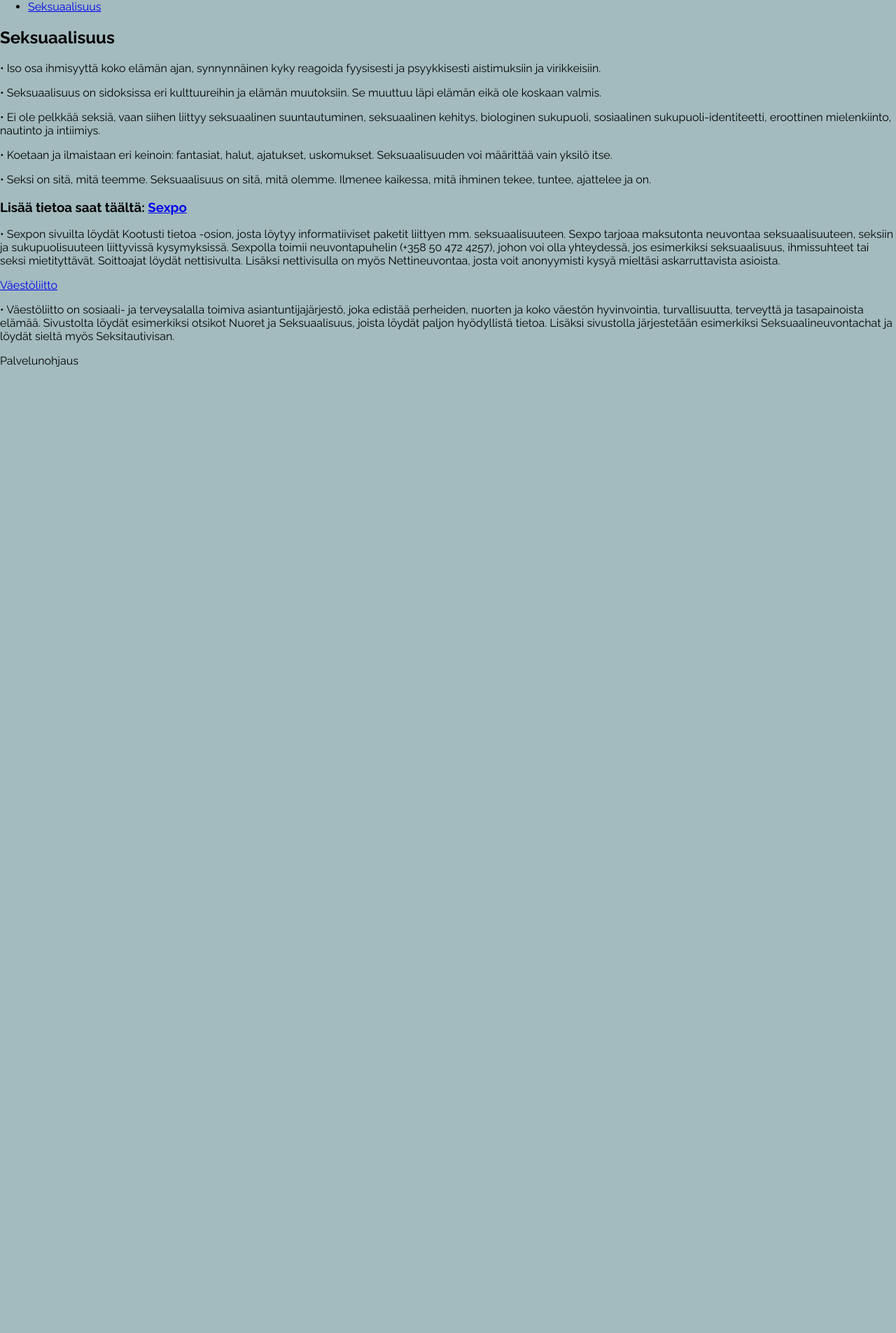
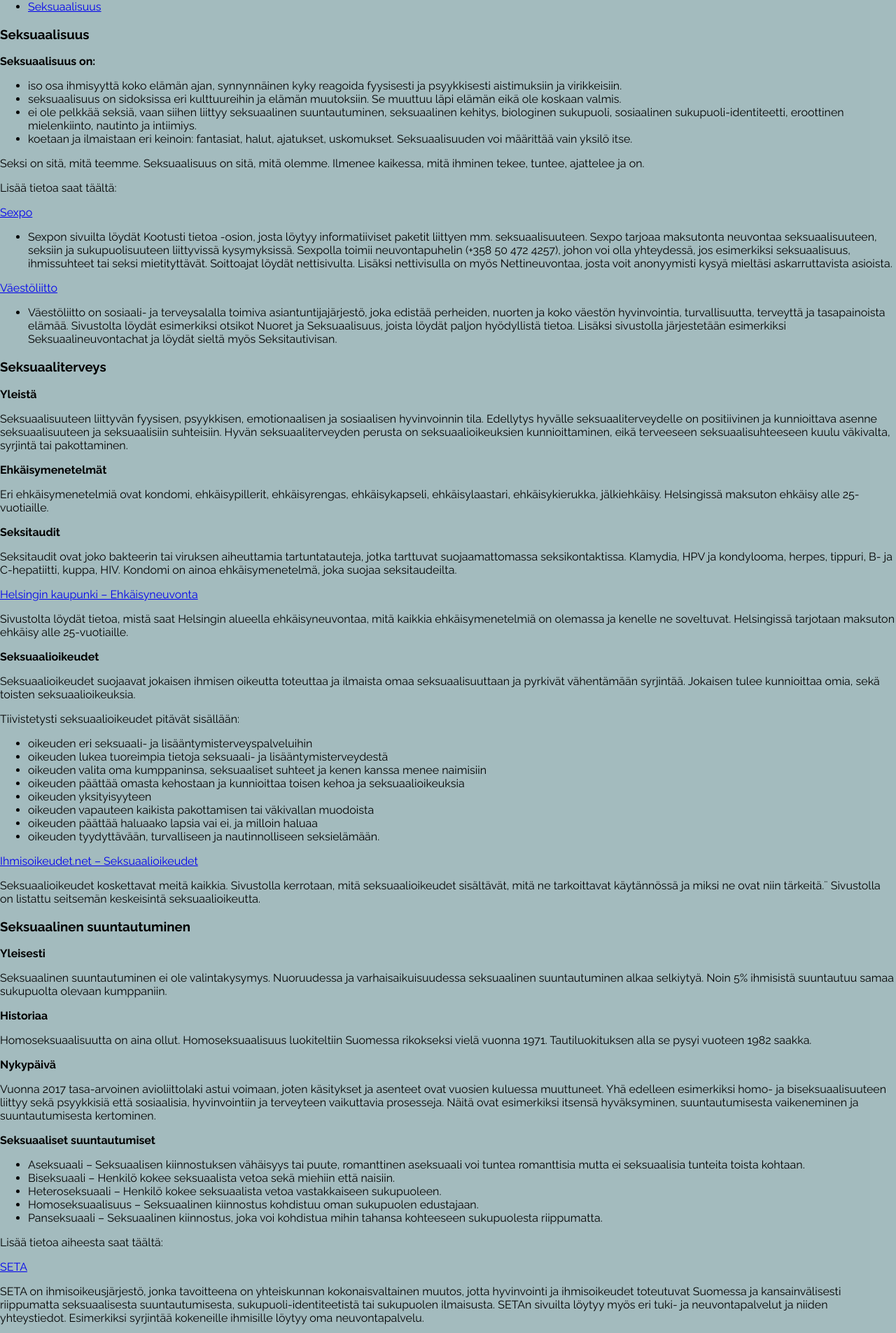
Before and after one commit to Kimmoto91/Niko-97-SPA-React-versio, a React app: page /seksuaalisuus in a window 1280 px wide. Shown: the part 2315-4220 px from the top of the page at 70% size. Before the commit the page ends 2840 px from the top, so only its background shows below. Built offline with nearby package versions, Linux system fonts and the light colour scheme.

Commit message:
Seksuaalisuus lisätty
Seksuaalisuuspaketit lisätty omalle sivulle.
Kyselyä ei.

```diff
--- a/src/containers/InfoKit/Seksuaalisuus.js
+++ b/src/containers/InfoKit/Seksuaalisuus.js
@@ -10,29 +10,109 @@ class Seksuaalisuus extends Component {
           return (
             <Aux>
             <div className="Home">
-              <h2>Seksuaalisuus</h2>
+            <h3>Seksuaalisuus</h3>
 
-                  <p>•	Iso osa ihmisyyttä koko elämän ajan, synnynnäinen kyky reagoida fyysisesti ja psyykkisesti aistimuksiin ja virikkeisiin.</p>
-                  <p>•	Seksuaalisuus on sidoksissa eri kulttuureihin ja elämän muutoksiin. Se muuttuu läpi elämän eikä ole koskaan valmis.</p>
-                  <p>•	Ei ole pelkkää seksiä, vaan siihen liittyy seksuaalinen suuntautuminen, seksuaalinen kehitys, biologinen sukupuoli,
-                        sosiaalinen sukupuoli-identiteetti, eroottinen mielenkiinto, nautinto ja intiimiys.</p>
-                  <p>•	Koetaan ja ilmaistaan eri keinoin: fantasiat, halut, ajatukset, uskomukset. Seksuaalisuuden voi määrittää vain yksilö itse.</p>
-                  <p>•	Seksi on sitä, mitä teemme. Seksuaalisuus on sitä, mitä olemme. Ilmenee kaikessa, mitä ihminen tekee, tuntee, ajattelee ja on.</p>
+            <strong>Seksuaalisuus on:</strong>
+            <ul>
+                    <li>iso osa ihmisyyttä koko elämän ajan, synnynnäinen kyky reagoida fyysisesti ja psyykkisesti aistimuksiin ja virikkeisiin.</li>
+                    <li>seksuaalisuus on sidoksissa eri kulttuureihin ja elämän muutoksiin. Se muuttuu läpi elämän eikä ole koskaan valmis.</li>
+                    <li>ei ole pelkkää seksiä, vaan siihen liittyy seksuaalinen suuntautuminen, seksuaalinen kehitys, biologinen sukupuoli,
+                        sosiaalinen sukupuoli-identiteetti, eroottinen mielenkiinto, nautinto ja intiimiys.</li>
+                    <li>koetaan ja ilmaistaan eri keinoin: fantasiat, halut, ajatukset, uskomukset. Seksuaalisuuden voi määrittää vain yksilö itse.</li>
+            </ul>
+            <p>Seksi on sitä, mitä teemme. Seksuaalisuus on sitä, mitä olemme. Ilmenee kaikessa, mitä ihminen tekee, tuntee, ajattelee ja on.</p>
 
-              <h3>Lisää tietoa saat täältä: <a href="https://sexpo.fi">Sexpo</a></h3>
-              <p>•	Sexpon sivuilta löydät Kootusti tietoa -osion, josta löytyy informatiiviset paketit liittyen mm. seksuaalisuuteen. Sexpo tarjoaa maksutonta neuvontaa seksuaalisuuteen,
-                    seksiin ja sukupuolisuuteen liittyvissä kysymyksissä.
-                    Sexpolla toimii neuvontapuhelin (+358 50 472 4257), johon voi olla yhteydessä, jos esimerkiksi seksuaalisuus, ihmissuhteet tai seksi mietityttävät. Soittoajat löydät nettisivulta.
-                    Lisäksi nettivisulla on myös Nettineuvontaa, josta voit anonyymisti kysyä mieltäsi askarruttavista asioista.</p>
-              <p></p>
-              <p></p>
+            <p>Lisää tietoa saat täältä:</p>
+            <a href="https://sexpo.fi">Sexpo</a>
 
-              <a href="https://www.vaestoliitto.fi">Väestöliitto</a>
-              <p></p>
-              <p>•	Väestöliitto on sosiaali- ja terveysalalla toimiva asiantuntijajärjestö, joka edistää perheiden, nuorten ja koko väestön hyvinvointia, turvallisuutta, terveyttä ja tasapainoista elämää.
-                    Sivustolta löydät esimerkiksi otsikot Nuoret ja Seksuaalisuus, joista löydät paljon hyödyllistä tietoa. Lisäksi sivustolla järjestetään esimerkiksi Seksuaalineuvontachat ja löydät sieltä myös Seksitautivisan.
-              </p>
+            <ul>
+                    <li>Sexpon sivuilta löydät Kootusti tietoa -osion, josta löytyy informatiiviset paketit liittyen mm. seksuaalisuuteen.
+                        Sexpo tarjoaa maksutonta neuvontaa seksuaalisuuteen, seksiin ja sukupuolisuuteen liittyvissä kysymyksissä.
+                        Sexpolla toimii neuvontapuhelin (+358 50 472 4257), johon voi olla yhteydessä, jos esimerkiksi seksuaalisuus, ihmissuhteet tai seksi mietityttävät.
+                        Soittoajat löydät nettisivulta.
+                        Lisäksi nettivisulla on myös Nettineuvontaa, josta voit anonyymisti kysyä mieltäsi askarruttavista asioista.</li>
+            </ul>
+
+            <a href="https://www.vaestoliitto.fi">Väestöliitto</a>
+
+            <ul>
+                  <li>Väestöliitto on sosiaali- ja terveysalalla toimiva asiantuntijajärjestö, joka edistää perheiden, nuorten ja koko väestön hyvinvointia, turvallisuutta, terveyttä ja tasapainoista elämää.
+                      Sivustolta löydät esimerkiksi otsikot Nuoret ja Seksuaalisuus, joista löydät paljon hyödyllistä tietoa.
+                      Lisäksi sivustolla järjestetään esimerkiksi Seksuaalineuvontachat ja löydät sieltä myös Seksitautivisan.</li>
+            </ul>
+
+            <h3>Seksuaaliterveys</h3>
+            <strong>Yleistä</strong>
+            <p>Seksuaalisuuteen liittyvän fyysisen, psyykkisen, emotionaalisen ja sosiaalisen hyvinvoinnin tila.
+               Edellytys hyvälle seksuaaliterveydelle on positiivinen ja kunnioittava asenne seksuaalisuuteen ja seksuaalisiin suhteisiin.
+               Hyvän seksuaaliterveyden perusta on seksuaalioikeuksien kunnioittaminen, eikä terveeseen seksuaalisuhteeseen kuulu väkivalta, syrjintä tai pakottaminen.</p>
+
+            <strong>Ehkäisymenetelmät</strong>
+            <p>Eri ehkäisymenetelmiä ovat kondomi, ehkäisypillerit, ehkäisyrengas, ehkäisykapseli, ehkäisylaastari, ehkäisykierukka, jälkiehkäisy.
+               Helsingissä maksuton ehkäisy alle 25-vuotiaille.</p>
+
+            <strong>Seksitaudit</strong>
+            <p>Seksitaudit ovat joko bakteerin tai viruksen aiheuttamia tartuntatauteja, jotka tarttuvat suojaamattomassa seksikontaktissa.
+               Klamydia, HPV ja kondylooma, herpes, tippuri, B- ja C-hepatiitti, kuppa, HIV. Kondomi on ainoa ehkäisymenetelmä, joka suojaa seksitaudeilta.</p>
+
+            <a href="https://www.hel.fi/helsinki/fi/sosiaali-ja-terveyspalvelut/terveyspalvelut/muita-terveyspalveluja/ehkaisyneuvonta/">Helsingin kaupunki – Ehkäisyneuvonta</a>
+
+            <p>Sivustolta löydät tietoa, mistä saat Helsingin alueella ehkäisyneuvontaa, mitä kaikkia ehkäisymenetelmiä on olemassa ja kenelle ne soveltuvat.
+               Helsingissä tarjotaan maksuton ehkäisy alle 25-vuotiaille.</p>
             </div>
+
+            <div>
+                  <strong>Seksuaalioikeudet</strong>
+                  <p>Seksuaalioikeudet suojaavat jokaisen ihmisen oikeutta toteuttaa ja ilmaista omaa seksuaalisuuttaan ja pyrkivät vähentämään syrjintää.
+                     Jokaisen tulee kunnioittaa omia, sekä toisten seksuaalioikeuksia.</p>
+
+                  <p>Tiivistetysti seksuaalioikeudet pitävät sisällään:</p>
+                  <ul>
+                        <li>oikeuden eri seksuaali- ja lisääntymisterveyspalveluihin</li>
+                        <li>oikeuden lukea tuoreimpia tietoja seksuaali- ja lisääntymisterveydestä</li>
+                        <li>oikeuden valita oma kumppaninsa, seksuaaliset suhteet ja kenen kanssa menee naimisiin</li>
+                        <li>oikeuden päättää omasta kehostaan ja kunnioittaa toisen kehoa ja seksuaalioikeuksia</li>
+                        <li>oikeuden yksityisyyteen</li>
+                        <li>oikeuden vapauteen kaikista pakottamisen tai väkivallan muodoista</li>
+                        <li>oikeuden päättää haluaako lapsia vai ei, ja milloin haluaa</li>
+                        <li>oikeuden tyydyttävään, turvalliseen ja nautinnolliseen seksielämään.</li>
+                  </ul>
+
+                  <a href="http://www.ihmisoikeudet.net/ihmisoikeudet/seksuaalioikeudet/">Ihmisoikeudet.net – Seksuaalioikeudet</a>
+                  <p>Seksuaalioikeudet koskettavat meitä kaikkia. Sivustolla kerrotaan, mitä seksuaalioikeudet sisältävät, mitä ne tarkoittavat käytännössä ja miksi ne ovat niin tärkeitä.¨
+                     Sivustolla on listattu seitsemän keskeisintä seksuaalioikeutta.</p>
+            </div>
+
+            <div>
+                  <h3>Seksuaalinen suuntautuminen</h3>
+                  <strong>Yleisesti</strong>
+                  <p>Seksuaalinen suuntautuminen ei ole valintakysymys.
+                  Nuoruudessa ja varhaisaikuisuudessa seksuaalinen suuntautuminen alkaa selkiytyä.
+                  Noin 5% ihmisistä suuntautuu samaa sukupuolta olevaan kumppaniin.</p>
+
+                  <strong>Historiaa</strong>
+                  <p>Homoseksuaalisuutta on aina ollut. Homoseksuaalisuus luokiteltiin Suomessa rikokseksi vielä vuonna 1971. Tautiluokituksen alla se pysyi vuoteen 1982 saakka. </p>
+
+                  <strong>Nykypäivä</strong>
+                  <p>Vuonna 2017 tasa-arvoinen avioliittolaki astui voimaan, joten käsitykset ja asenteet ovat vuosien kuluessa muuttuneet.
+                  Yhä edelleen esimerkiksi homo- ja biseksuaalisuuteen liittyy sekä psyykkisiä että sosiaalisia, hyvinvointiin ja terveyteen vaikuttavia prosesseja.
+                  Näitä ovat esimerkiksi itsensä hyväksyminen, suuntautumisesta vaikeneminen ja suuntautumisesta kertominen.</p>
+
+                  <strong>Seksuaaliset suuntautumiset</strong>
+                  <ul>
+                        <li>Aseksuaali – Seksuaalisen kiinnostuksen vähäisyys tai puute, romanttinen aseksuaali voi tuntea romanttisia mutta ei seksuaalisia tunteita toista kohtaan. </li>
+                        <li>Biseksuaali – Henkilö kokee seksuaalista vetoa sekä miehiin että naisiin.</li>
+                        <li>Heteroseksuaali – Henkilö kokee seksuaalista vetoa vastakkaiseen sukupuoleen.</li>
+                        <li>Homoseksuaalisuus – Seksuaalinen kiinnostus kohdistuu oman sukupuolen edustajaan.</li>
+                        <li>Panseksuaali – Seksuaalinen kiinnostus, joka voi kohdistua mihin tahansa kohteeseen sukupuolesta riippumatta.</li>
+                  </ul>
+
+                  <p>Lisää tietoa aiheesta saat täältä:</p>
+                  <a href="www.seta.fi">SETA</a>
+                  <p>SETA on ihmisoikeusjärjestö, jonka tavoitteena on yhteiskunnan kokonaisvaltainen muutos, jotta hyvinvointi ja ihmisoikeudet toteutuvat Suomessa ja kansainvälisesti riippumatta seksuaalisesta suuntautumisesta, sukupuoli-identiteetistä tai sukupuolen ilmaisusta.
+                  SETAn sivuilta löytyy myös eri tuki- ja neuvontapalvelut ja niiden yhteystiedot. Esimerkiksi syrjintää kokeneille ihmisille löytyy oma neuvontapalvelu.</p>
+            </div>
+
               <div>Palvelunohjaus</div>
             </Aux>
 
--- a/src/containers/InfoKit/Sosiaalisuus.js
+++ b/src/containers/InfoKit/Sosiaalisuus.js
@@ -156,6 +156,7 @@ class Sosiaalisuus extends Component {
                 </p>
               </div>
 
+            <footer>Tekijät: Anna Lindroos, Emmi Rintala, Linda Sillanmäki</footer>
             </Aux>
 
           );
```
